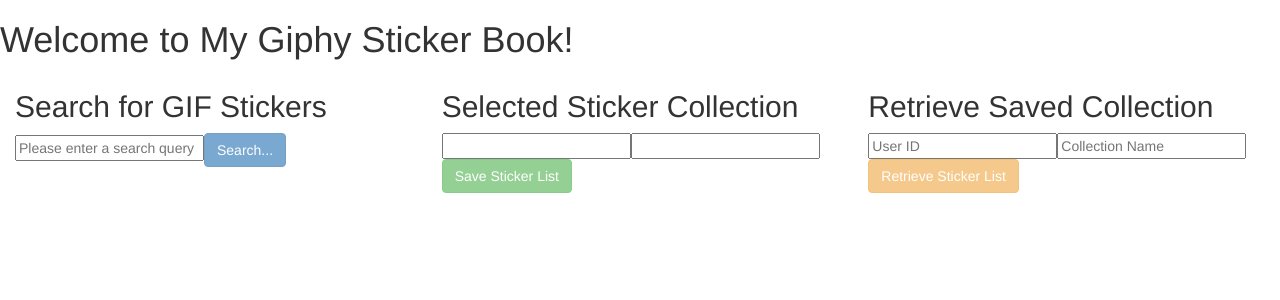
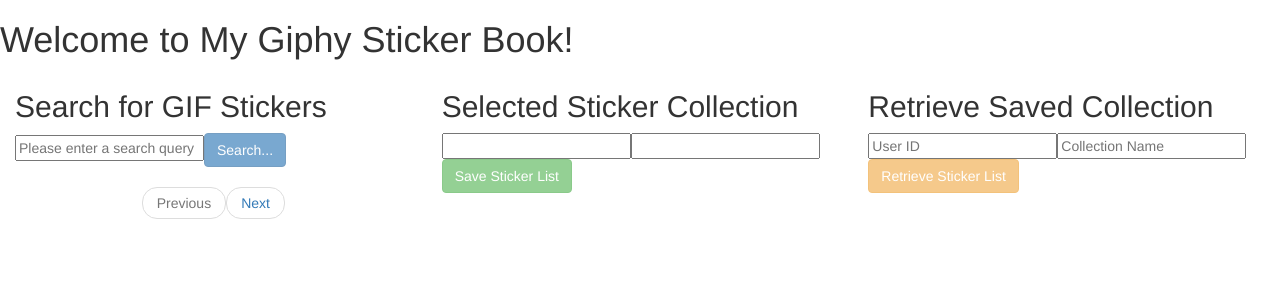
Before and after one commit to changsiang/Angular_CA_CS, an Angular app: page / in a window 1280 px wide. Shown: the top 300 px of the page. Built offline with nearby package versions, Linux system fonts and the light colour scheme.

Commit message:
Need to consider Pagination Now

```diff
--- a/src/app/app.component.html
+++ b/src/app/app.component.html
@@ -8,7 +8,7 @@
   <div class="row">
     <div class="col-lg-4">
       <h2>Search for GIF Stickers</h2>
-      <form #searchForm="ngForm" (ngSubmit)="processSearch()">
+      <form #searchForm="ngForm" (ngSubmit)="processSearch(4)">
         <table>
           <tr>
             <td>
@@ -21,6 +21,10 @@
 
       <app-giphy *ngFor="let i of results; let j = index" [imageId]="i.id" [imageUrl]="i.imageUrl" [listIndex]="j">
       </app-giphy>
+
+      <!--TODO: Add Pagination-->
+      <app-pager></app-pager>
+
     </div>
     <div class="col-lg-4">
       <h2>Selected Sticker Collection</h2>
@@ -34,6 +38,7 @@
     </div>
     <div class="col-lg-4">
       <h2>Retrieve Saved Collection</h2>
+
       <form #retrieveForm="ngForm" (ngSubmit)="retrieveList()">
         <input type="text" name="userId" placeholder="User ID" required ngModel>
         <input type="text" name="collectionName" placeholder="Collection Name" required ngModel>
@@ -44,7 +49,6 @@
       <span *ngFor="let i of retrievedList">
         <img src={{i.imageUrl}} height="150px"/>
       </span>
-
     </div>
 
   </div>
--- a/src/app/app.component.ts
+++ b/src/app/app.component.ts
@@ -9,6 +9,7 @@
 import { HttpClientJsonpModule } from '@angular/common/http/src/module';
 import { jsonObject } from './jsonObject';
 import { query } from '@angular/core/src/animation/dsl';
+import { Pagination } from './pagination';
 
 
 @Component({
@@ -27,6 +28,7 @@
   results: Result[];
   contents: Result[] = [];
   jsonObject: jsonObject;
+  pagination: Pagination;
 
   private addSub: Subscription;
   private removeSub: Subscription;
@@ -56,18 +58,22 @@
 
   }
 
-  processSearch(): void{
+  processSearch(page: number): void{
     this.results = [];
 
     const queryParams = new HttpParams()
     .set("api_key", "UPpDj2qgw8b0SQe2do0XFh0OTlc4zg0Q")
     .set("q", this.searchForm.value.searchBox)
-    .set("limit", "25");
+    .set("limit", "25")
+    .set("offset", (page * 25).toString());
 
     this.httpClient.get<Data>(this.url,{params: queryParams})
     .subscribe((data) => {
       console.log("data ", data);
-
+      console.log("pagination", data.pagination)
+      this.pagination = {total_count: data.pagination.total_count, count: data.pagination.count, offset: data.pagination.offset};
+      console.log(">>> Current Page" + (Math.ceil(this.pagination.offset / this.pagination.count)).toString());
+      console.log(">>> Total Pages" + (Math.ceil(this.pagination.total_count / this.pagination.count)).toString());
       for(let i of data.data)
       {
         this.results.push({
@@ -77,9 +83,8 @@
         })
         console.log("i", i.id);
       }
-
-    })
-
+   }
+  )
     console.log(">>> Submit Button Pressed " + this.searchForm.value.searchBox);
 
   }
--- a/src/app/app.module.ts
+++ b/src/app/app.module.ts
@@ -12,13 +12,14 @@
 import { ModalModule } from 'ngx-bootstrap/modal';
 import { BasketComponent } from './components/basket.component';
 import { GiphyserviceService } from './giphyservice.service';
-
+import { PagerComponent } from './components/pager.component';
 
 @NgModule({
   declarations: [
     AppComponent,
     GiphyComponent,
-    BasketComponent
+    BasketComponent,
+    PagerComponent
   ],
   imports: [
     BrowserModule,
--- a/src/app/components/basket.component.html
+++ b/src/app/components/basket.component.html
@@ -1,10 +1,8 @@
 <div *ngIf="basket.length > 0">
-
   <h2>List of GIFs</h2>
   <span *ngFor="let b of basket; let i = index">
   <button class="btn btn-link" (click)="removeFromBasket(i)">
       <img src="{{ b.imageUrl }}" id="{{ b.imageId }}" height="150px"/>
   </button>
-    </span>
-
+  </span>
 </div>
--- /dev/null
+++ b/src/app/components/pager.component.html
@@ -0,0 +1,8 @@
+<ul class="pager">
+    <li [class.disabled]="page === 1">
+      <a>Previous</a>
+    </li>
+    <li [class.disabled]="page === totalPages">
+      <a>Next</a>
+    </li>
+  </ul>
--- /dev/null
+++ b/src/app/components/pager.component.ts
@@ -0,0 +1,26 @@
+import { Component, OnInit, Input } from '@angular/core';
+
+@Component({
+  selector: 'app-pager',
+  templateUrl: './pager.component.html',
+  styleUrls: ['./pager.component.css']
+})
+export class PagerComponent implements OnInit {
+
+  @Input()
+  private page: number = 1;
+
+  @Input()
+  private totalPages: number = 0;
+
+
+  constructor() { }
+
+  next(){}
+
+  prev(){}
+
+  ngOnInit() {
+  }
+
+}
--- a/src/app/data.ts
+++ b/src/app/data.ts
@@ -1,5 +1,7 @@
 import { Result } from "./result";
+import { Pagination } from "./pagination";
 
 export interface Data{
     data: Result[];
+    pagination: Pagination;
 }
--- /dev/null
+++ b/src/app/pagination.ts
@@ -0,0 +1,5 @@
+export interface Pagination{
+    total_count: number;
+    count: number;
+    offset: number;
+}
```
Also changed, not shown: src/app/components/pager.component.css (added).
